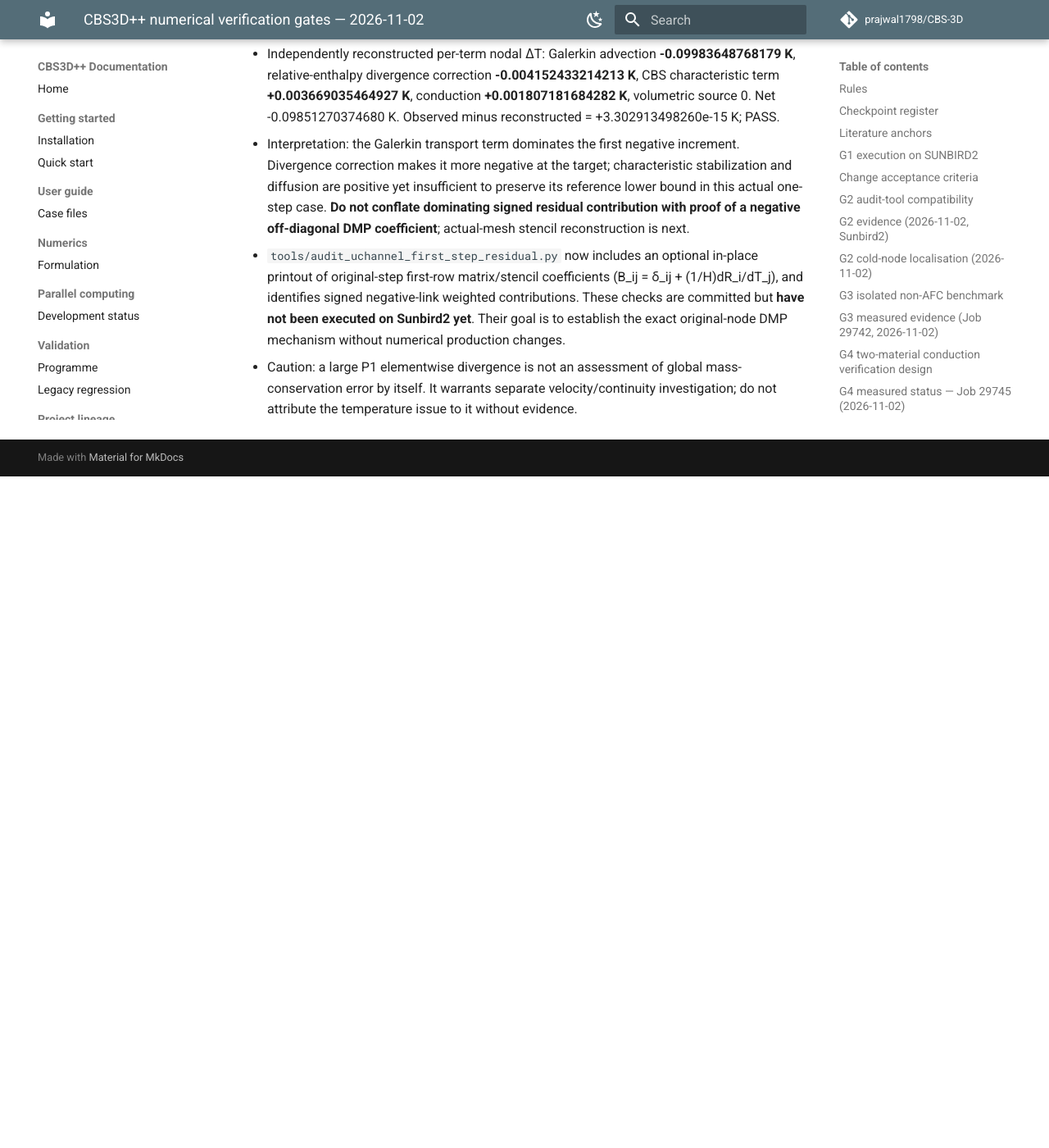
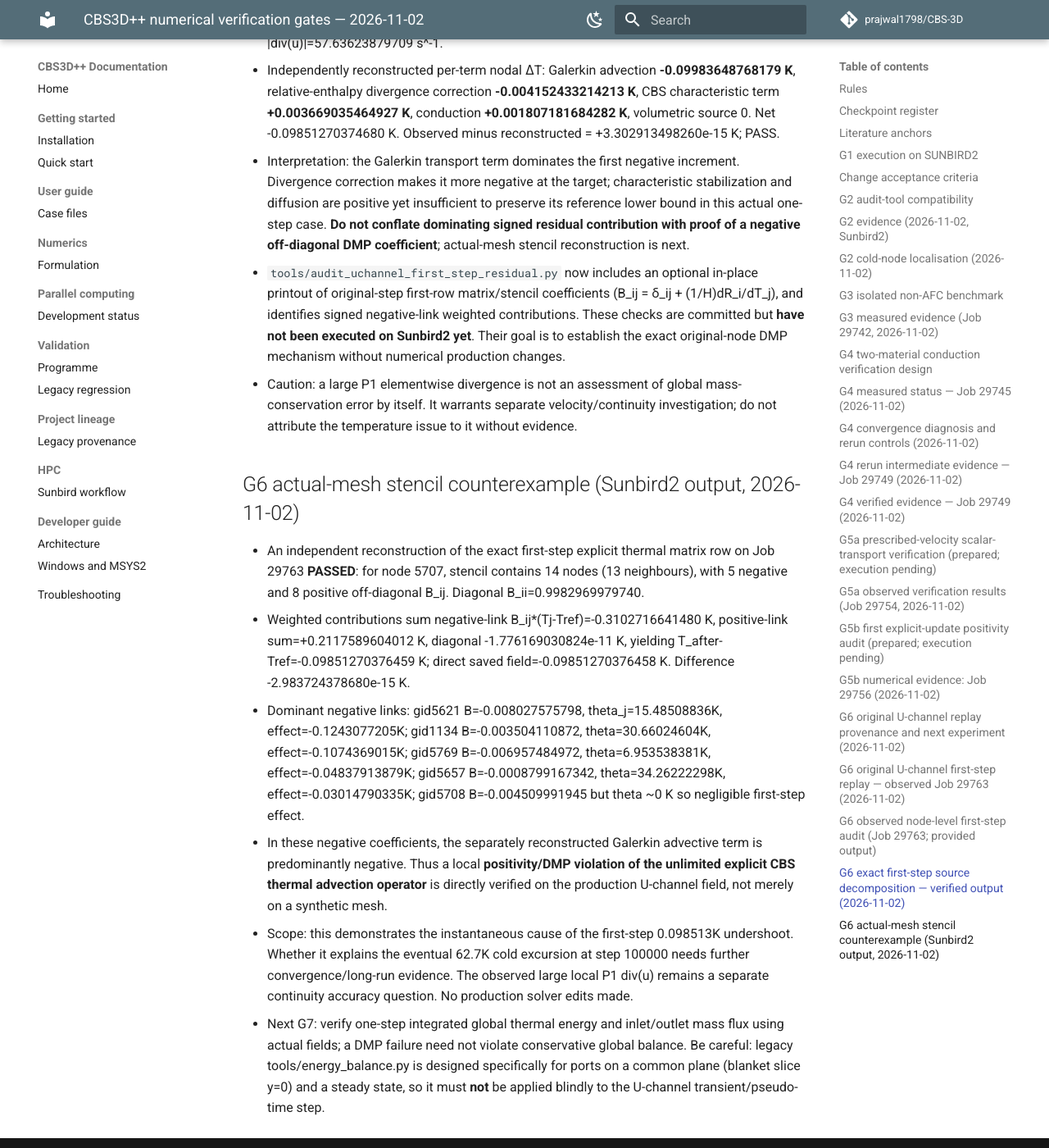
Before and after one commit to prajwal1798/CBS-3D, an MkDocs documentation site: the page built from docs/verification/CBS3D_NUMERICAL_VERIFICATION_GATES.md, in a window 1280 px wide and 1400 px high, scrolled down 14455 px. Shown: the whole window at 82% size. Built offline with MkDocs 1.6.1 and Material for MkDocs 9.7.7, drawn with Linux system fonts in a browser that asks for light colours; comment, search, counter and statistics services are not loaded; before the commit the page ends 15036 px from its top, so only the background shows below that; some of the changed text lies outside the part shown.

Commit message:
docs: mark real U-channel G6 DMP failure proven to 3e-15K and transition to energy conservation

```diff
--- a/docs/verification/CBS3D_NUMERICAL_VERIFICATION_GATES.md
+++ b/docs/verification/CBS3D_NUMERICAL_VERIFICATION_GATES.md
@@ -21,7 +21,7 @@
 | G3 | Solid-only diffusion | Uniform/linear patch tests; analytical heated slab; mesh refinement | Analytical slab and serial/MPI PASS, Job 29742; systematic mesh refinement still pending |
 | G4 | Two-material conduction | Shared interface temperature, weak flux continuity, integrated balance | PASS: Job 29749 reached thermal steady state, max analytic error 3.681e-5 K, two-sided flux 999.978/999.984 W/m², serial/MPI 1.11e-15 K, qA=0.016 W |
 | G5 | Prescribed-flow scalar transport | Uniform T, analytical convection-diffusion and manufactured solutions | G5a PASS (29754): 3-grid steady Pe=3, bound-preserving exact solution; G5b implementation PASS (29756): production mass/RHS/matrix/first-step consistency, but unlimited update fails DMP on synthetic meshes; full coupled/transient MMS pending |
-| G6 | Discrete positivity / DMP | Inspect assembled update matrix and *first* bound violation | Actual U-channel first-step residual PASS, node 5707: observed -0.09851270374679 K, reconstructed to 3.30e-15 K; Galerkin -0.09983649 K primary negative term. Actual-mesh explicit stencil audit committed, pending execution. |
+| G6 | Discrete positivity / DMP | Inspect assembled update matrix and *first* bound violation | CONFIRMED non-DMP on actual U-channel: Job 29763 node 5707 has 5 negative neighbour links (total -0.310272 K) vs 8 positive links (+0.211759 K); first-step undershoot -0.098513 K reproduced to ~3e-15 K. Galerkin advection dominates negative links. |
 | G7 | Integrated energy and mass | Sources + boundary heat = advection + storage within stated tolerance | Existing balance script; pending for U-channel |
 | G8 | Serial/MPI and restart parity | Independent solutions agree at declared tolerances | Pending |
 | G9 | Time/iteration convergence | Stationary residual, dt-variation and stopping robustness | Pending |
@@ -222,3 +222,12 @@ The serial VTU writer outputs CellData `mat_id`; DistributedPost.cpp writes `mat
 - Interpretation: the Galerkin transport term dominates the first negative increment. Divergence correction makes it more negative at the target; characteristic stabilization and diffusion are positive yet insufficient to preserve its reference lower bound in this actual one-step case. **Do not conflate dominating signed residual contribution with proof of a negative off-diagonal DMP coefficient**; actual-mesh stencil reconstruction is next.
 - `tools/audit_uchannel_first_step_residual.py` now includes an optional in-place printout of original-step first-row matrix/stencil coefficients (B_ij = δ_ij + (1/H)dR_i/dT_j), and identifies signed negative-link weighted contributions. These checks are committed but **have not been executed on Sunbird2 yet**. Their goal is to establish the exact original-node DMP mechanism without numerical production changes.
 - Caution: a large P1 elementwise divergence is not an assessment of global mass-conservation error by itself. It warrants separate velocity/continuity investigation; do not attribute the temperature issue to it without evidence.
+
+## G6 actual-mesh stencil counterexample (Sunbird2 output, 2026-11-02)
+
+- An independent reconstruction of the exact first-step explicit thermal matrix row on Job 29763 **PASSED**: for node 5707, stencil contains 14 nodes (13 neighbours), with 5 negative and 8 positive off-diagonal B_ij. Diagonal B_ii=0.9982969979740.
+- Weighted contributions sum negative-link B_ij*(Tj-Tref)=-0.3102716641480 K, positive-link sum=+0.2117589604012 K, diagonal -1.776169030824e-11 K, yielding T_after-Tref=-0.09851270376459 K; direct saved field=-0.09851270376458 K. Difference -2.983724378680e-15 K.
+- Dominant negative links: gid5621 B=-0.008027575798, theta_j=15.48508836K, effect=-0.1243077205K; gid1134 B=-0.003504110872, theta=30.66024604K, effect=-0.1074369015K; gid5769 B=-0.006957484972, theta=6.953538381K, effect=-0.04837913879K; gid5657 B=-0.0008799167342, theta=34.26222298K, effect=-0.03014790335K; gid5708 B=-0.004509991945 but theta ~0 K so negligible first-step effect.
+- In these negative coefficients, the separately reconstructed Galerkin advective term is predominantly negative. Thus a local **positivity/DMP violation of the unlimited explicit CBS thermal advection operator** is directly verified on the production U-channel field, not merely on a synthetic mesh.
+- Scope: this demonstrates the instantaneous cause of the first-step 0.098513K undershoot. Whether it explains the eventual 62.7K cold excursion at step 100000 needs further convergence/long-run evidence. The observed large local P1 div(u) remains a separate continuity accuracy question. No production solver edits made.
+- Next G7: verify one-step integrated global thermal energy and inlet/outlet mass flux using actual fields; a DMP failure need not violate conservative global balance. Be careful: legacy tools/energy_balance.py is designed specifically for ports on a common plane (blanket slice y=0) and a steady state, so it must **not** be applied blindly to the U-channel transient/pseudo-time step.
```
